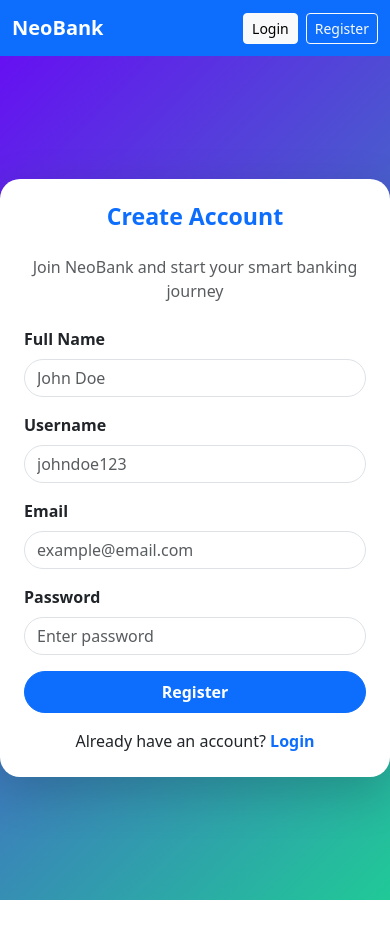
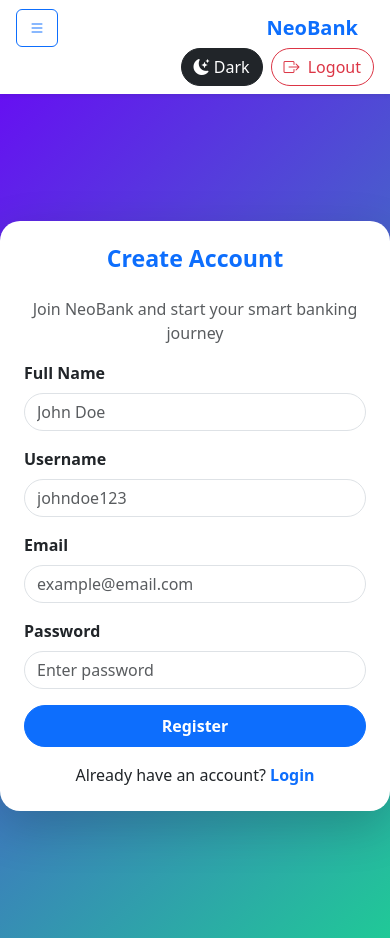
Before and after one commit to Vivek4428/NeoBank, a React (Create React App) app in the folder neo-bank-frontend/: page /register in a window 390 px wide. Before the commit the page ends 900 px from the top, so only its background shows below. Built offline with nearby package versions, Linux system fonts and the light colour scheme.

Commit message:
navbar and dashboard update-1

```diff
--- a/neo-bank-frontend/public/index.html
+++ b/neo-bank-frontend/public/index.html
@@ -9,6 +9,11 @@
       name="description"
       content="Web site created using create-react-app"
     />
+    <link
+      rel="stylesheet"
+      href="https://cdn.jsdelivr.net/npm/bootstrap-icons@1.11.3/font/bootstrap-icons.css"
+    />
+
     <link rel="apple-touch-icon" href="%PUBLIC_URL%/logo192.png" />
     <!--
       manifest.json provides metadata used when your web app is installed on a
@@ -39,5 +44,6 @@
       To begin the development, run `npm start` or `yarn start`.
       To create a production bundle, use `npm run build` or `yarn build`.
     -->
+    <script src="https://cdn.jsdelivr.net/npm/bootstrap@5.3.3/dist/js/bootstrap.bundle.min.js"></script>
   </body>
 </html>
--- a/neo-bank-frontend/src/App.js
+++ b/neo-bank-frontend/src/App.js
@@ -1,35 +1,11 @@
-import { BrowserRouter, Routes, Route, Link } from "react-router-dom";
+import { BrowserRouter, Routes, Route } from "react-router-dom";
 import HomePage from "./pages/HomePage";
 import LoginPage from "./pages/LoginPage";
 import RegisterPage from "./pages/RegisterPage";
 import Dashboard from "./pages/Dashboard";
 import ProtectedRoute from "./components/ProtectedRoute";
-import { AuthProvider, AuthContext } from "./context/AuthContext";
-import { useContext } from "react";
-
-function Navbar() {
-  const { user, logout } = useContext(AuthContext);
-  return (
-    <nav className="navbar navbar-expand-lg navbar-dark bg-primary">
-      <div className="container">
-        <Link to="/" className="navbar-brand fw-bold">NeoBank</Link>
-        <div>
-          {user ? (
-            <>
-              <span className="text-white me-3">Hi, {user.username}</span>
-              <button className="btn btn-outline-light btn-sm" onClick={logout}>Logout</button>
-            </>
-          ) : (
-            <>
-              <Link to="/login" className="btn btn-light btn-sm me-2">Login</Link>
-              <Link to="/register" className="btn btn-outline-light btn-sm">Register</Link>
-            </>
-          )}
-        </div>
-      </div>
-    </nav>
-  );
-}
+import { AuthProvider } from "./context/AuthContext";
+import Navbar from "./components/Navbar";
 
 function App() {
   return (
@@ -48,6 +24,10 @@ function App() {
               </ProtectedRoute>
             }
           />
+          {/* Uncomment and create these pages when ready */}
+          {/* <Route path="/transactions" element={<TransactionsPage />} /> */}
+          {/* <Route path="/accounts" element={<AccountsPage />} /> */}
+          {/* <Route path="/settings" element={<SettingsPage />} /> */}
         </Routes>
       </BrowserRouter>
     </AuthProvider>
--- /dev/null
+++ b/neo-bank-frontend/src/components/Navbar.jsx
@@ -0,0 +1,139 @@
+import { useContext, useState } from "react";
+import { Link, useNavigate, useLocation } from "react-router-dom";
+import { AuthContext } from "../context/AuthContext";
+
+const Navbar = () => {
+  const { logout } = useContext(AuthContext);
+  const [darkMode, setDarkMode] = useState(false);
+  const navigate = useNavigate();
+  const location = useLocation();
+
+  const toggleMode = () => setDarkMode(!darkMode);
+
+  const navbarClass = darkMode
+    ? "navbar-dark bg-secondary"
+    : "navbar-light bg-white shadow-sm";
+
+  return (
+    <div
+      className={`${darkMode ? "bg-dark text-light" : "bg-light text-dark"}`}
+      style={{ transition: "all 0.3s ease" }}
+    >
+      {/* Top Navbar */}
+      <nav className={`navbar navbar-expand-lg ${navbarClass}`}>
+        <div className="container-fluid px-3">
+          {/* Mobile Sidebar Toggle */}
+          <button
+            className="btn btn-outline-primary me-3 d-lg-none"
+            type="button"
+            data-bs-toggle="offcanvas"
+            data-bs-target="#sidebarMenu"
+            aria-controls="sidebarMenu"
+          >
+            <i className="bi bi-list"></i>
+          </button>
+
+          <span className="navbar-brand fw-bold text-primary">NeoBank</span>
+
+          <div className="d-flex align-items-center ms-auto gap-2">
+            <button
+              className={`btn ${
+                darkMode ? "btn-light" : "btn-dark"
+              } rounded-pill`}
+              onClick={toggleMode}
+            >
+              <i
+                className={`bi ${
+                  darkMode ? "bi-sun-fill" : "bi-moon-stars-fill"
+                }`}
+              ></i>{" "}
+              {darkMode ? "Light" : "Dark"}
+            </button>
+
+            <button
+              className="btn btn-outline-danger rounded-pill"
+              onClick={async () => {
+                await logout();
+                navigate("/login");
+              }}
+            >
+              <i className="bi bi-box-arrow-right me-1"></i> Logout
+            </button>
+          </div>
+        </div>
+      </nav>
+
+      {/* Sidebar Offcanvas for mobile */}
+      <div
+        className={`offcanvas offcanvas-start ${
+          darkMode ? "bg-dark text-light" : "bg-light text-dark"
+        }`}
+        tabIndex="-1"
+        id="sidebarMenu"
+        aria-labelledby="sidebarLabel"
+      >
+        <div className="offcanvas-header">
+          <h5
+            className="offcanvas-title fw-bold text-primary"
+            id="sidebarLabel"
+          >
+            NeoBank
+          </h5>
+          <button
+            type="button"
+            className={`btn-close ${darkMode ? "btn-close-white" : ""}`}
+            data-bs-dismiss="offcanvas"
+            aria-label="Close"
+          ></button>
+        </div>
+        <div className="offcanvas-body px-3">
+          <ul className="nav nav-pills flex-column">
+            <li className="nav-item mb-2">
+              <Link
+                to="/dashboard"
+                className={`nav-link rounded-pill ${
+                  location.pathname === "/dashboard" ? "active" : "text-reset"
+                }`}
+              >
+                <i className="bi bi-speedometer2 me-2"></i> Dashboard
+              </Link>
+            </li>
+            <li className="nav-item mb-2">
+              <Link
+                to="/transactions"
+                className={`nav-link rounded-pill ${
+                  location.pathname === "/transactions"
+                    ? "active"
+                    : "text-reset"
+                }`}
+              >
+                <i className="bi bi-credit-card me-2"></i> Transactions
+              </Link>
+            </li>
+            <li className="nav-item mb-2">
+              <Link
+                to="/accounts"
+                className={`nav-link rounded-pill ${
+                  location.pathname === "/accounts" ? "active" : "text-reset"
+                }`}
+              >
+                <i className="bi bi-wallet2 me-2"></i> Accounts
+              </Link>
+            </li>
+            <li className="nav-item mb-2">
+              <Link
+                to="/settings"
+                className={`nav-link rounded-pill ${
+                  location.pathname === "/settings" ? "active" : "text-reset"
+                }`}
+              >
+                <i className="bi bi-gear me-2"></i> Settings
+              </Link>
+            </li>
+          </ul>
+        </div>
+      </div>
+    </div>
+  );
+};
+export default Navbar;
--- a/neo-bank-frontend/src/pages/Dashboard.jsx
+++ b/neo-bank-frontend/src/pages/Dashboard.jsx
@@ -1,23 +1,82 @@
 import { useContext } from "react";
 import { AuthContext } from "../context/AuthContext";
 
-export default function Dashboard() {
-  const { user, logout } = useContext(AuthContext);
+const Dashboard = () => {
+  const { user } = useContext(AuthContext);
 
   return (
-    <div className="container mt-5">
-      <div className="card shadow p-4">
-        <h3 className="mb-3 text-center">Welcome to NeoBank Dashboard</h3>
-        <p className="text-center">
-          Hello, <strong>{user?.username}</strong> 👋
-        </p>
-        <p className="text-center text-muted">Role: {user?.role}</p>
-        <div className="text-center mt-4">
-          <button className="btn btn-outline-danger" onClick={logout}>
-            Logout
-          </button>
+    <div className="container-fluid">
+      <div className="row">
+        <div className="col-lg-9 col-12">
+          <div className="p-3">
+            <h3 className="fw-bold mb-3">
+              Welcome, <span className="text-primary">{user?.username || "User"}</span> 👋
+            </h3>
+
+            <div className="row g-4">
+              <div className="col-md-4">
+                <h5>Account Balance</h5>
+                <h3 className="fw-bold text-primary mt-2">$12,540.00</h3>
+              </div>
+
+              <div className="col-md-4">
+                <h5>Last Transaction</h5>
+                <p className="mb-1 mt-2">Apple Store - $299.00</p>
+                <small className="text-muted">2 hours ago</small>
+              </div>
+
+              <div className="col-md-4">
+                <h5>Active Cards</h5>
+                <h3 className="fw-bold mt-2">3</h3>
+              </div>
+            </div>
+
+            <div className="mt-5">
+              <h5 className="fw-bold mb-3">Recent Transactions</h5>
+              <div className="table-responsive shadow rounded-3 bg-white">
+                <table className="table mb-0 align-middle">
+                  <thead className="table-light">
+                    <tr>
+                      <th>Date</th>
+                      <th>Description</th>
+                      <th>Amount</th>
+                      <th>Status</th>
+                    </tr>
+                  </thead>
+                  <tbody>
+                    <tr>
+                      <td>14 Oct 2025</td>
+                      <td>Amazon Purchase</td>
+                      <td className="text-danger">- $59.99</td>
+                      <td>
+                        <span className="badge bg-danger">Debited</span>
+                      </td>
+                    </tr>
+                    <tr>
+                      <td>13 Oct 2025</td>
+                      <td>Salary Credit</td>
+                      <td className="text-success">+ $2000.00</td>
+                      <td>
+                        <span className="badge bg-success">Credited</span>
+                      </td>
+                    </tr>
+                    <tr>
+                      <td>12 Oct 2025</td>
+                      <td>Netflix Subscription</td>
+                      <td className="text-danger">- $15.00</td>
+                      <td>
+                        <span className="badge bg-danger">Debited</span>
+                      </td>
+                    </tr>
+                  </tbody>
+                </table>
+              </div>
+            </div>
+
+          </div>
         </div>
       </div>
     </div>
   );
 }
+export default Dashboard;
--- a/neo-bank-frontend/src/pages/LoginPage.jsx
+++ b/neo-bank-frontend/src/pages/LoginPage.jsx
@@ -33,7 +33,7 @@ export default function LoginPage() {
         style={{ width: "380px", borderRadius: "20px" }}
       >
         <h3 className="text-center mb-4 fw-bold text-primary">Welcome Back</h3>
-        <p className="text-center text-muted mb-4">
+        <p className="text-center text-muted mb-3">
           Sign in to access your NeoBank account
         </p>
         <form onSubmit={handleLogin}>
--- a/neo-bank-frontend/src/pages/RegisterPage.jsx
+++ b/neo-bank-frontend/src/pages/RegisterPage.jsx
@@ -35,10 +35,12 @@ const RegisterPage = () => {
     >
       <div
         className="card shadow-lg p-4 border-0"
-        style={{ width: "400px", borderRadius: "20px" }}
+        style={{ width: "450px", borderRadius: "20px" }}
       >
-        <h3 className="text-center mb-4 fw-bold text-primary">Create Account</h3>
-        <p className="text-center text-muted mb-4">
+        <h3 className="text-center mb-4 fw-bold text-primary">
+          Create Account
+        </h3>
+        <p className="text-center text-muted mb-3">
           Join NeoBank and start your smart banking journey
         </p>
         <form onSubmit={handleSubmit}>
```
